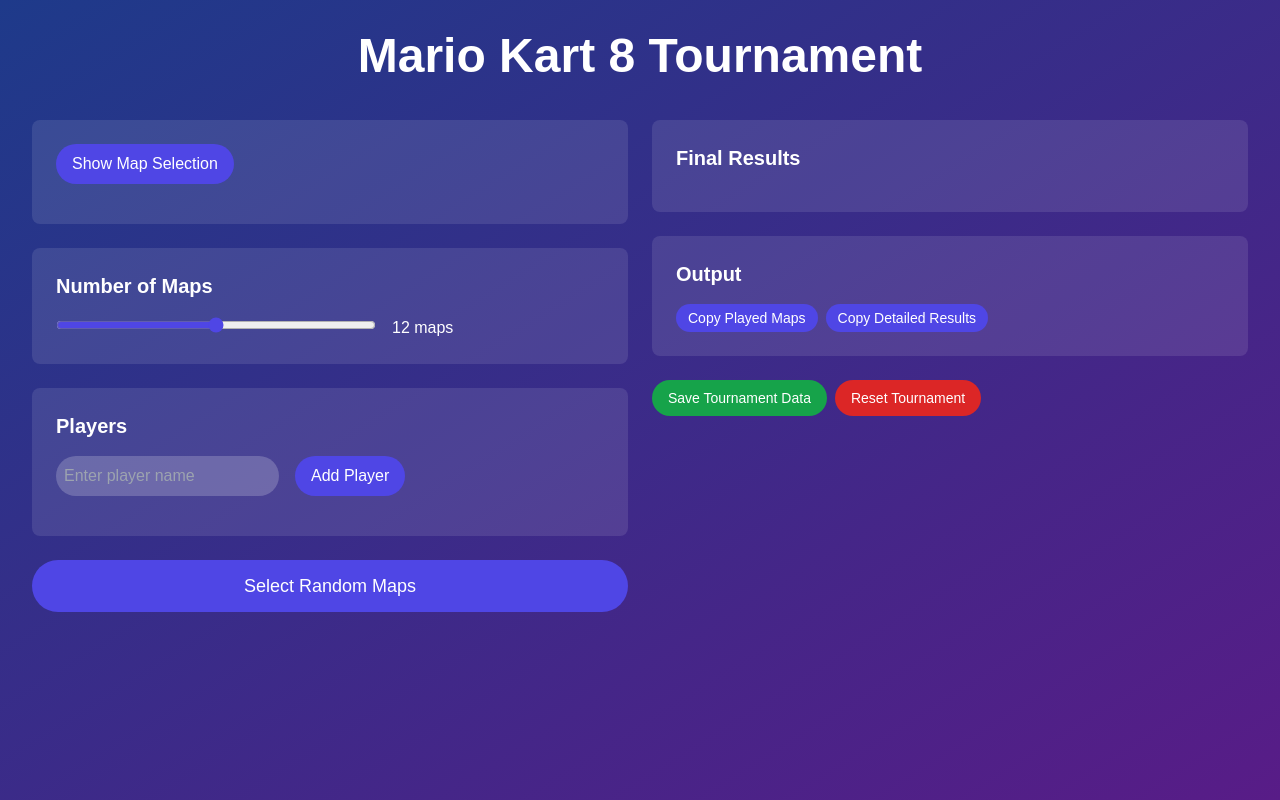
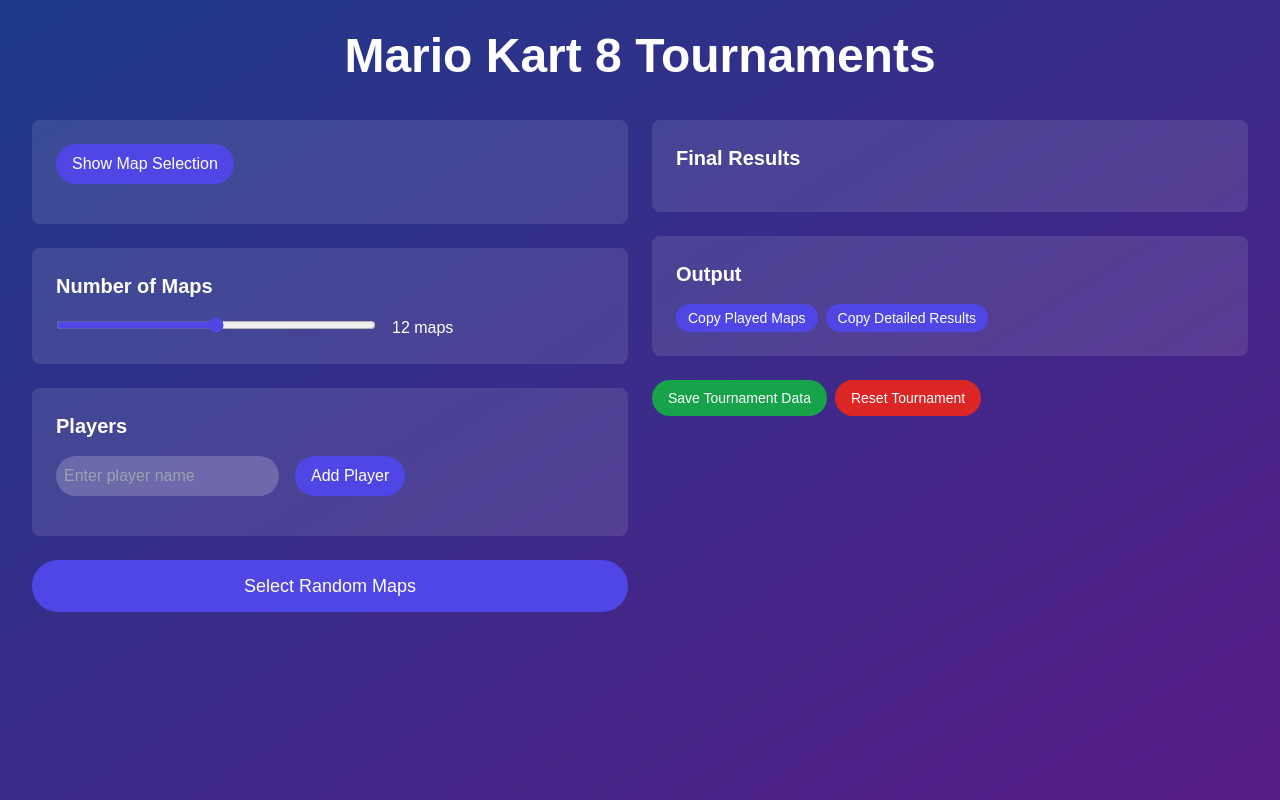
Before and after one commit to kazooosh/bunch-o-stuff, a Next.js app: page /tournament in a window 1280 px wide. Built offline with nearby package versions, Linux system fonts and the light colour scheme.

Commit message:
commit from main account

```diff
--- a/app/tournament/page.js
+++ b/app/tournament/page.js
@@ -218,7 +218,7 @@
 
   return (
     <div className="min-h-screen bg-gradient-to-br from-blue-900 to-purple-900 text-white p-4 sm:p-6 md:p-8">
-      <h1 className="text-3xl sm:text-4xl md:text-5xl font-bold mb-6 sm:mb-8 md:mb-10 text-center">Mario Kart 8 Tournament</h1>
+      <h1 className="text-3xl sm:text-4xl md:text-5xl font-bold mb-6 sm:mb-8 md:mb-10 text-center">Mario Kart 8 Tournaments</h1>
 
       <div className="grid grid-cols-1 md:grid-cols-2 gap-6">
         <div className="space-y-6">
```
